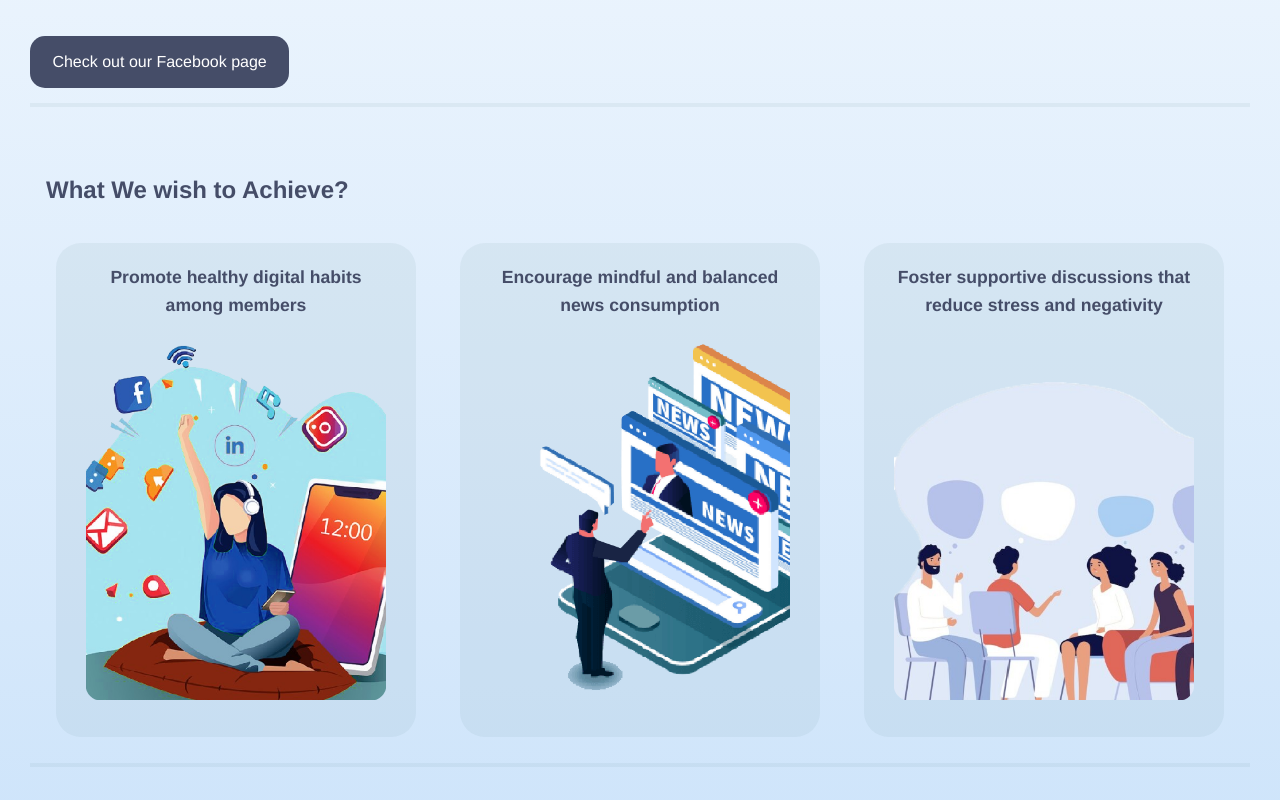
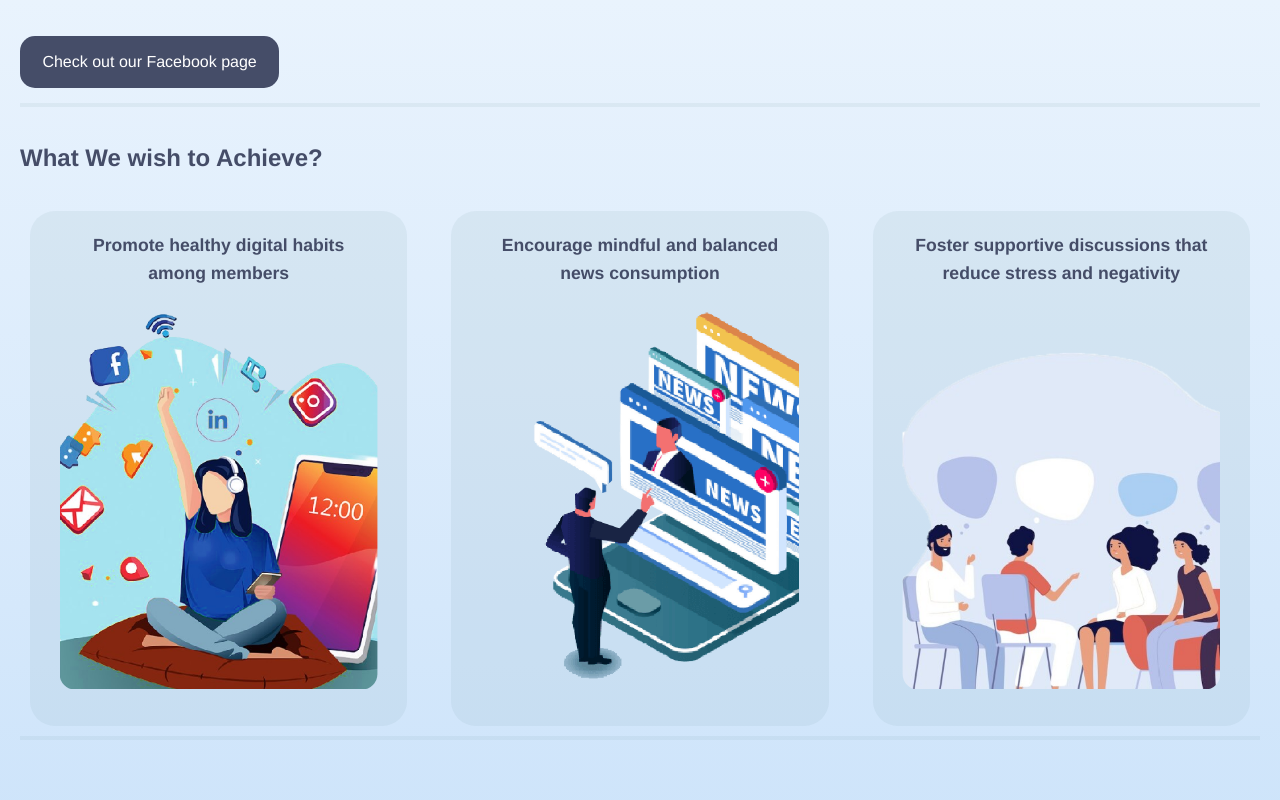
Before and after one commit to Jacinth345/mindmatters, a plain HTML site: page about.html in a window 1280 px wide. Shown: the part 660-1460 px from the top of the page. Drawn offline with Linux system fonts and the light colour scheme.

Commit message:
this the last one i promise

```diff
--- a/style.css
+++ b/style.css
@@ -19,7 +19,7 @@
 }
 
 body {
-  padding-inline: 30px;
+  padding-inline: 20px;
   background: var(--bg-light);
   color: var(--text-dark);
   line-height: 1.6;
@@ -164,8 +164,8 @@ body {
 /* Sections */
 .section {
   max-width: var(--max-width);
-  margin: 3rem auto;
-  padding: 1rem;
+  margin: 0rem auto;
+  padding: 0rem;
   border-bottom: 4px solid var(--text-bg-transparent);
 }
 
@@ -304,7 +304,12 @@ body {
     flex-direction: column;
     gap: 0.5rem;
   }
+  .footer {
+    flex-direction: column;
+    gap: 0.5rem;
+  }
 }
+
 
 /* --- Article Page Styles --- */
 .article {
```
